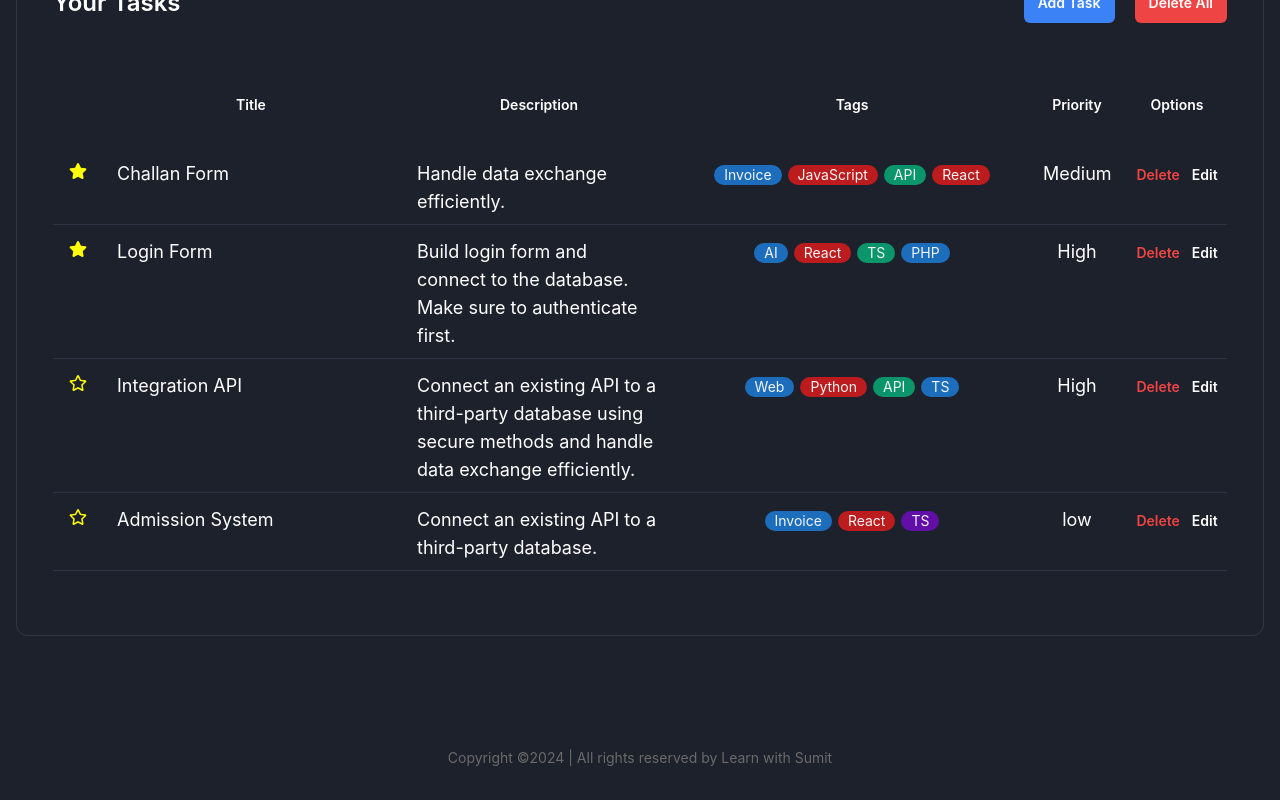
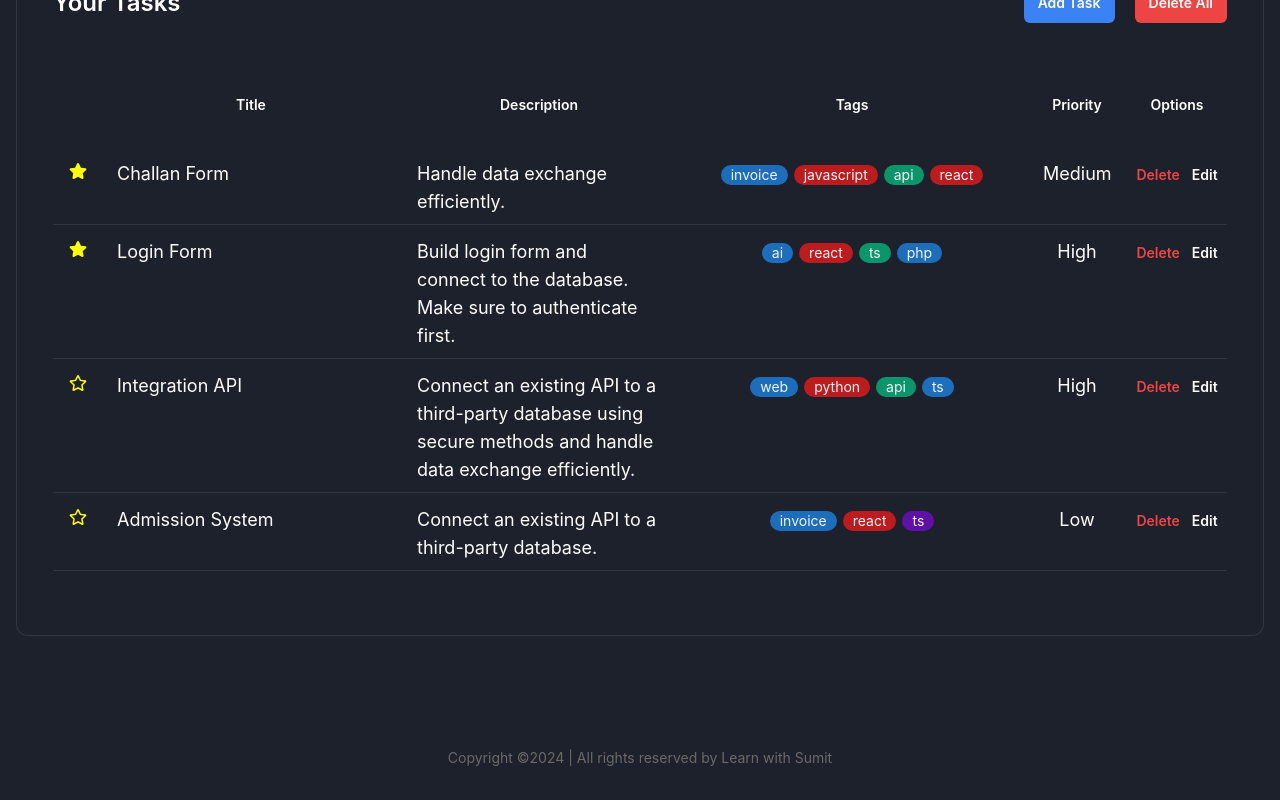
Before and after one commit to ashikrnhq04/rnnext, a React (Vite) app: page / in a window 1280 px wide. Shown: the part 871-1671 px from the top of the page. Built offline with nearby package versions, Linux system fonts and the light colour scheme.

Commit message:
Improvised the code. Tags to lowercase and Priority capitalized

```diff
--- a/src/components/Task.jsx
+++ b/src/components/Task.jsx
@@ -13,7 +13,7 @@ export default function Task({task, handleedit}) {
         let colorIndex = index + 1  === tags.length ? Math.floor(Math.random() * (color.length - 1)) : index;
         return (
             <li key={tag}>
-                <span className={`inline-block h-5 whitespace-nowrap rounded-[45px] ${color[colorIndex]}  px-2.5 text-sm capitalize text-[#F4F5F6]`}>{tag}
+                <span className={`inline-block h-5 whitespace-nowrap rounded-[45px] ${color[colorIndex]}  px-2.5 text-sm text-[#F4F5F6]`}>{tag.toLowerCase()}
                     </span>
             </li>
         );
@@ -67,7 +67,7 @@ export default function Task({task, handleedit}) {
                         {renderTags}
                     </ul>
                 </td>
-                <td className="text-center">{priority}</td>
+                <td className="text-center capitalize">{priority}</td>
                 <td>
                     <div className="flex items-center justify-center space-x-3">
                         <Button clickEvent={() => handleDelete(id)} link skin={"red"}>Delete</Button>
--- a/src/data.js
+++ b/src/data.js
@@ -4,7 +4,7 @@ let data = [
         title: "Integration API",
         description: "Connect an existing API to a third-party database using secure methods and handle data exchange efficiently.",
         tags : ['Web', 'Python', 'API', "TS"],
-        priority: "High",
+        priority: "high",
         isFavourite: false
     },
     {
@@ -12,7 +12,7 @@ let data = [
         title: "Challan Form",
         description: "Handle data exchange efficiently.",
         tags : ['Invoice', 'JavaScript', 'API', "React"],
-        priority: "Medium",
+        priority: "medium",
         isFavourite: true
     },
     {
@@ -28,7 +28,7 @@ let data = [
         title: "Login Form",
         description: "Build login form and connect to the database. Make sure to authenticate first.",
         tags : ['AI', "React", "TS", "PHP"],
-        priority: "High",
+        priority: "high",
         isFavourite: true
     }
 ];
```
